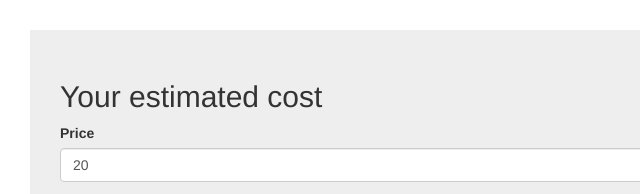
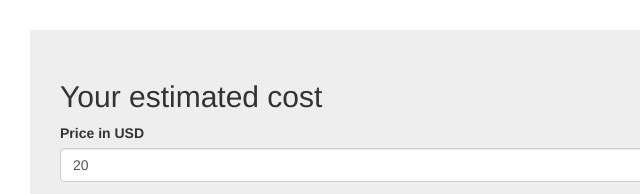
Before and after one commit to an-viz/Pricing-Estimator, a plain HTML site: page index.html in a window 1280 px wide. Shown: the top 194 px of the page, 0-640 px from the left. Drawn offline with nearby package versions, Linux system fonts and the light colour scheme.

Commit message:
Update index.html

```diff
--- a/index.html
+++ b/index.html
@@ -19,7 +19,7 @@
         <h2>Your estimated cost</h2>
         <form>
             <div class="form-group">
-                <label for="price">Price</label>
+                <label for="price">Price in USD</label>
                 <input  type="text" class="form-control" name="price" value="20">
             </div>
             <div class="form-group">
```
